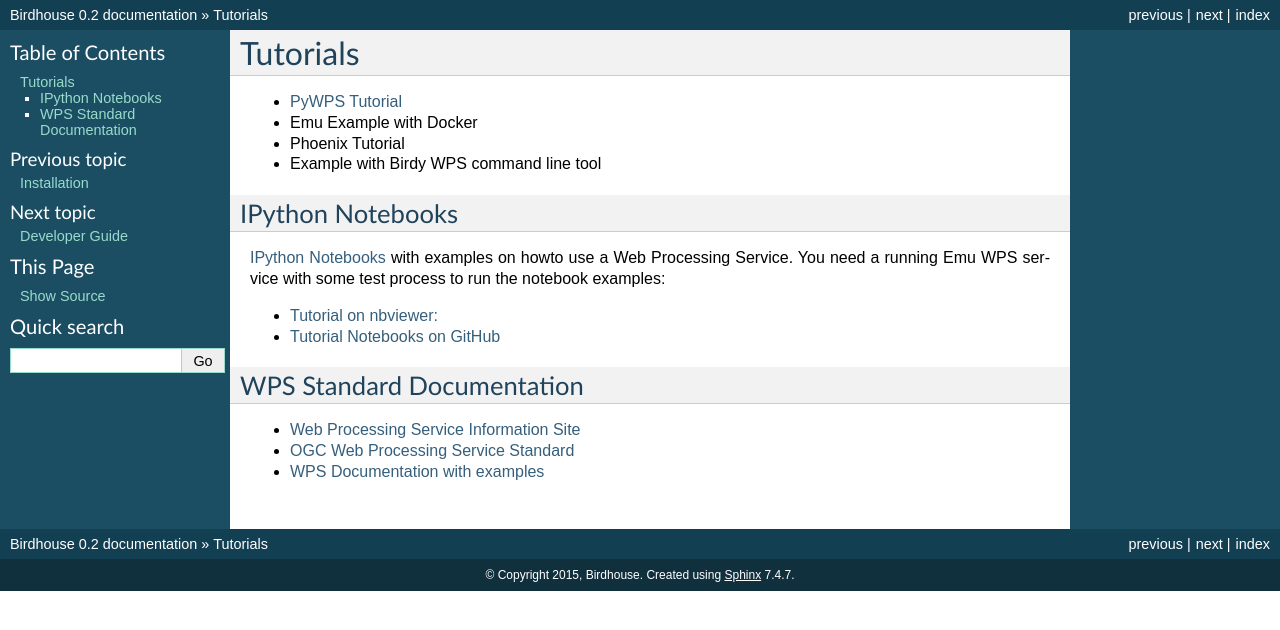
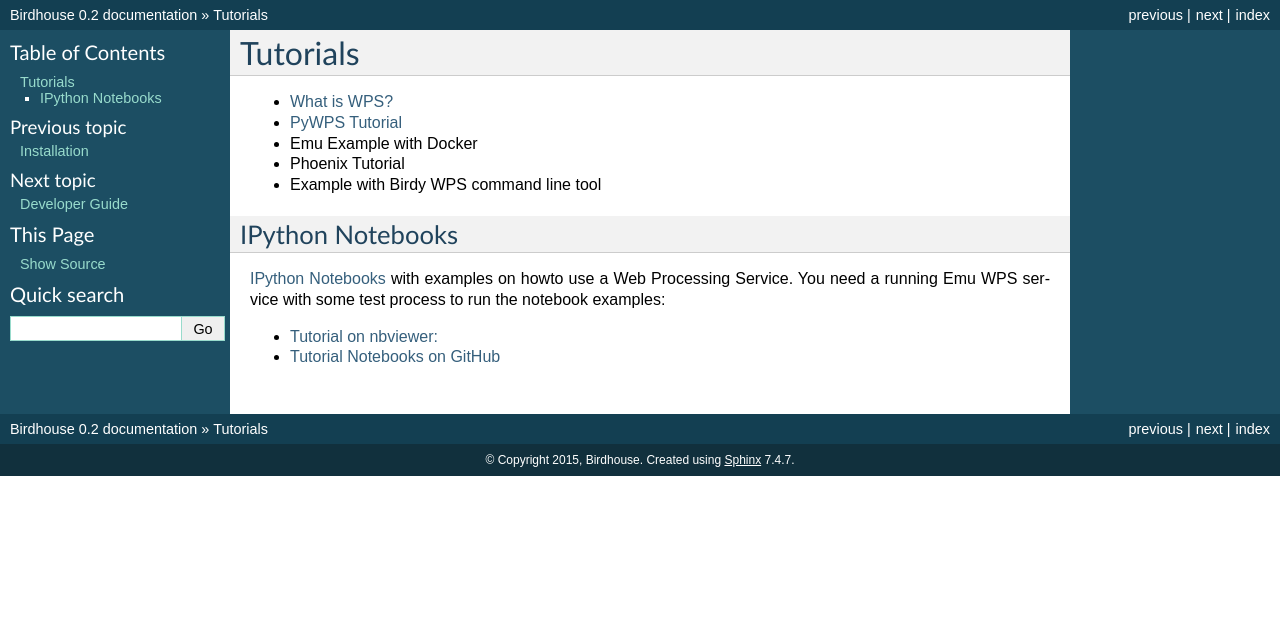
Before and after one commit to bird-house/birdhouse-docs, a Sphinx documentation site: the page built from docs/source/tutorial.rst, in a window 1280 px wide. Shown: the top 630 px of the page. Built offline with Sphinx 7.4.7, drawn with Linux system fonts in a browser that asks for light colours.

Commit message:
added wps tutorial

```diff
--- a/docs/source/appendix.rst
+++ b/docs/source/appendix.rst
@@ -118,9 +118,3 @@
 * delatres - http://dtvirt5.deltares.nl/wps/?Request=GetCapabilities&Service=WPS
 * 52 North - http://geoprocessing.demo.52north.org:8080/52n-wps-webapp-3.3.1/WebProcessingService?Request=GetCapabilities&Service=WPS
 * 52 North - http://geoprocessing.demo.52north.org:8080/52n-wps-webapp-3.3.1-gt/WebProcessingService?Request=GetCapabilities&Service=WPS
-
-Using WPS ...
-=============
-
-* PyWPS tutorial - http://wiki.ieee-earth.org/Documents/GEOSS_Tutorials/GEOSS_Provider_Tutorials/Web_Processing_Service_Tutorial_for_GEOSS_Providers
-* WPS tutorial - http://wiki.ieee-earth.org/Documents/GEOSS_Tutorials/GEOSS_Provider_Tutorials/Web_Processing_Service_Tutorial_for_GEOSS_Providers/Section_2:_Introduction_to_WPS
--- a/docs/source/tutorial.rst
+++ b/docs/source/tutorial.rst
@@ -17,10 +18,3 @@
 
 * `Tutorial on nbviewer: <http://nbviewer.ipython.org/github/bird-house/birdhouse-docs/tree/master/notebooks/tutorial/>`_
 * `Tutorial Notebooks on GitHub <https://github.com/bird-house/birdhouse-docs/tree/master/notebooks/tutorial/>`_
-
-WPS Standard Documentation
---------------------------
-
-* `Web Processing Service Information Site <http://geoprocessing.info/wpsdoc/index>`_
-* `OGC Web Processing Service Standard <http://www.opengeospatial.org/standards/wps>`_
-* `WPS Documentation with examples <http://geoprocessing.info/wpsdoc/1x0GetCapabilities>`_
```
Also changed, not shown: other parts of docs/source/tutorial.rst (+1 -0 lines), docs/source/tutorial/wps.rst (added, +16 -0 lines).
